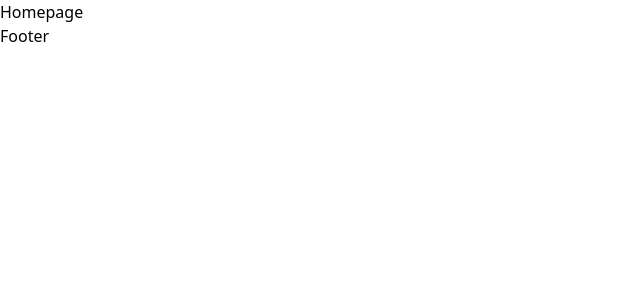
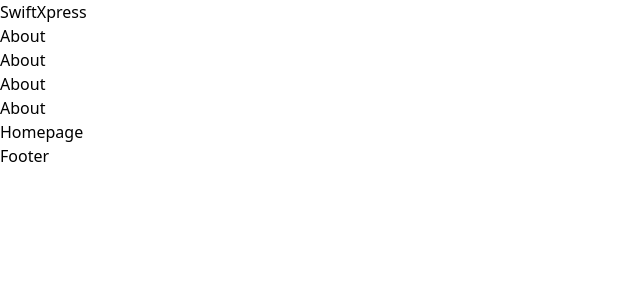
Before and after one commit to DennisKoskei/swiftxpress-coaches-bus-booking-system, a Next.js app: page / in a window 1280 px wide. Shown: the top 300 px of the page, without its empty margins (0-640 px from the left). Built offline with nearby package versions, Linux system fonts and the light colour scheme.

Commit message:
Added Initial static code for Header

```diff
--- a/app/(routes)/layout.jsx
+++ b/app/(routes)/layout.jsx
@@ -1,18 +1,20 @@
-import '@/app/_styles/globals.css'
-import Footer from "@components/Footer"
+import "@/app/_styles/globals.css";
+import Footer from "@components/Footer";
+import Header from "@components/Header";
 
 export const metadata = {
-  title: 'SwiftXpress Coaches Bus Booking System',
-  description: 'SwiftXpress Coaches Bus Booking System',
-}
+    title: "SwiftXpress Coaches Bus Booking System",
+    description: "SwiftXpress Coaches Bus Booking System",
+};
 
 export default function RootLayout({ children }) {
-  return (
-    <html lang="en">
-
-      <body>{children}
-      <Footer />
-      </body>
-    </html>
-  )
+    return (
+        <html lang="en">
+            <body>
+                <Header />
+                {children}
+                <Footer />
+            </body>
+        </html>
+    );
 }
--- /dev/null
+++ b/app/_components/Header.jsx
@@ -0,0 +1,28 @@
+import Link from "next/link";
+import React from "react";
+
+const Header = () => {
+    return (
+        <div>
+            <h1>
+                <Link href="/">SwiftXpress</Link>
+            </h1>
+            <ul>
+                <li>
+                    <Link href="/about"> About </Link>
+                </li>
+                <li>
+                    <Link href="/about"> About </Link>
+                </li>
+                <li>
+                    <Link href="/about"> About </Link>
+                </li>
+                <li>
+                    <Link href="/about"> About </Link>
+                </li>
+            </ul>
+        </div>
+    );
+};
+
+export default Header;
--- a/app/_components/Navbar.jsx
+++ /dev/null
@@ -1,9 +0,0 @@
-import React from 'react'
-
-const Navbar = () => {
-  return (
-	<div>Navbar</div>
-  )
-}
-
-export default Navbar
```
